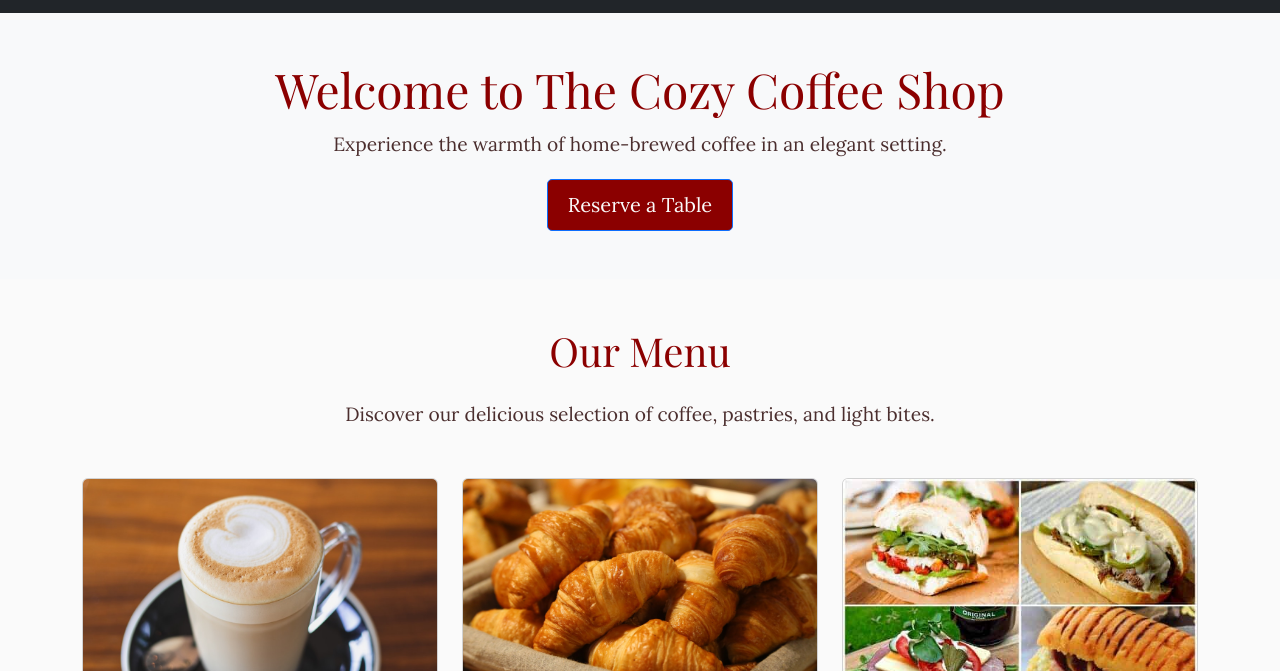
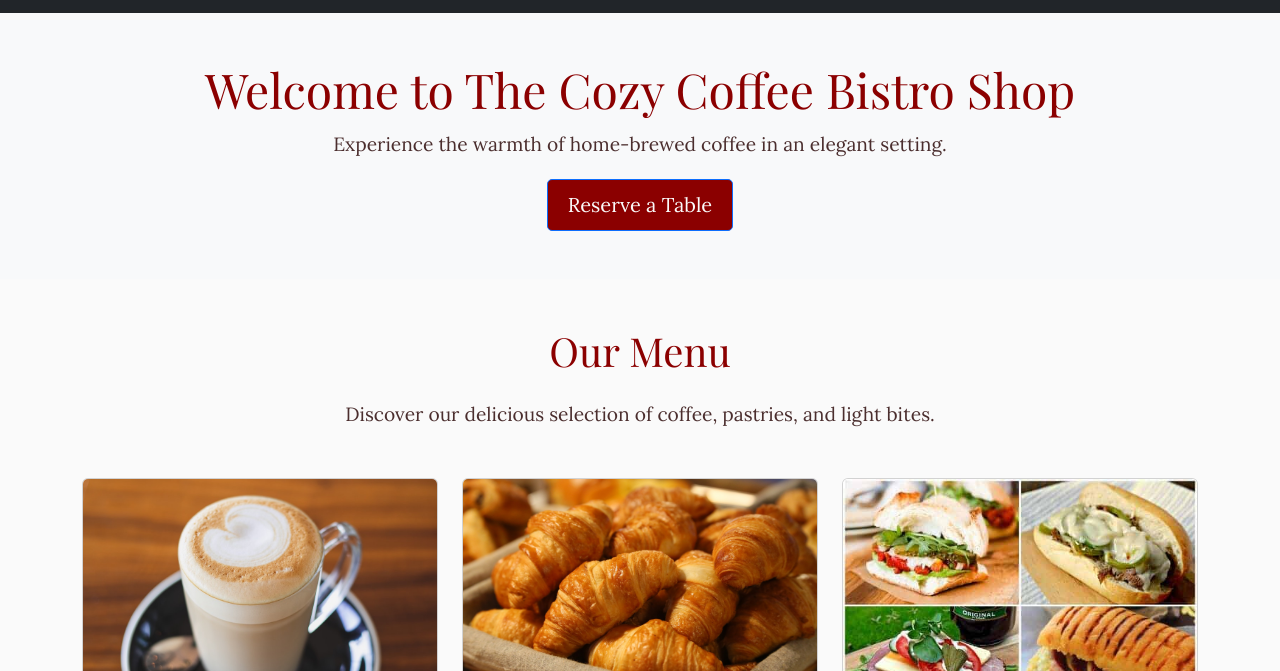
Before and after one commit to Kitsiso-Keaitse/myWebsite, a plain HTML site: page index.html in a window 1280 px wide. Shown: the part 129-800 px from the top of the page. Drawn offline with nearby package versions, Linux system fonts and the light colour scheme.

Commit message:
Update index.html

```diff
--- a/index.html
+++ b/index.html
@@ -49,7 +49,7 @@
     <!-- Hero Section -->
     <section class="hero bg-light text-center py-5">
         <div class="container">
-            <h1 class="display-4">Welcome to The Cozy Coffee Shop</h1>
+            <h1 class="display-4">Welcome to The Cozy Coffee Bistro Shop</h1>
             <p class="lead">Experience the warmth of home-brewed coffee in an elegant setting.</p>
             <a href="reservations.html" class="btn btn-primary btn-lg">Reserve a Table</a>
         </div>
```
